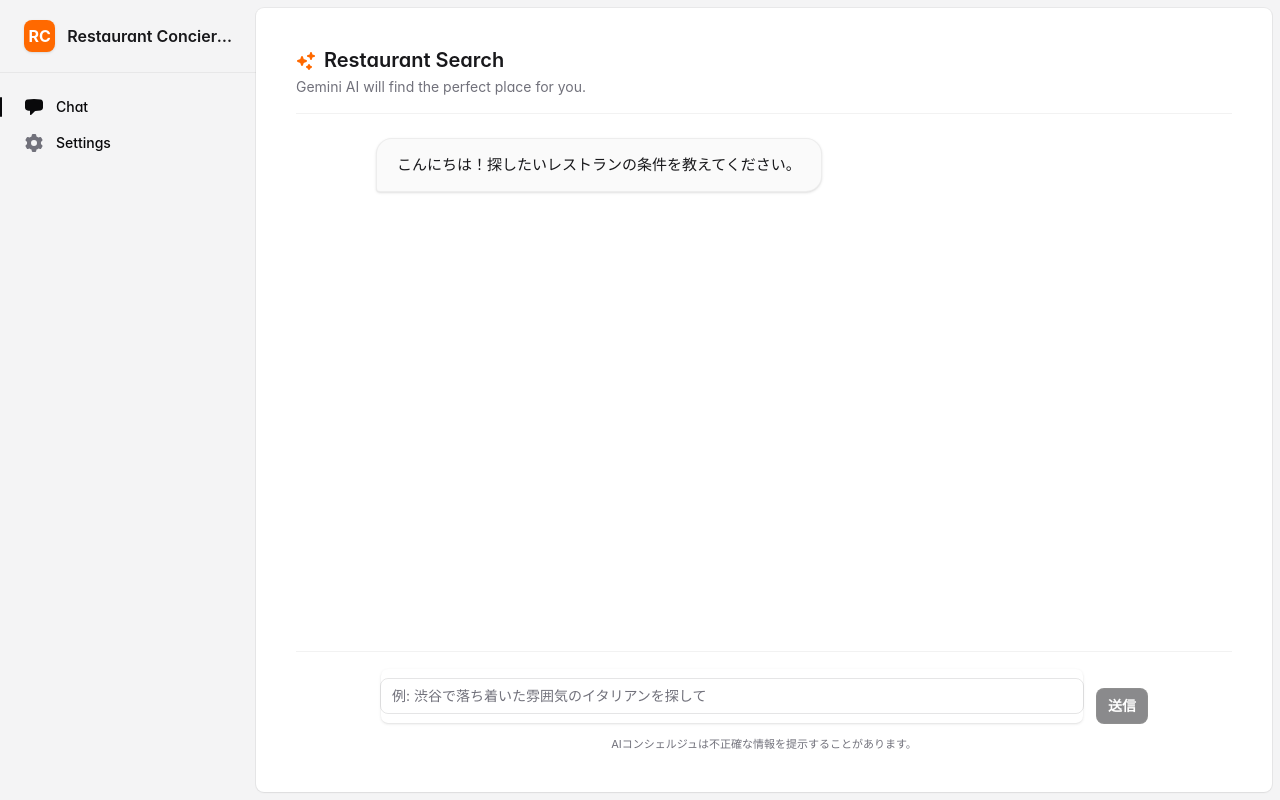
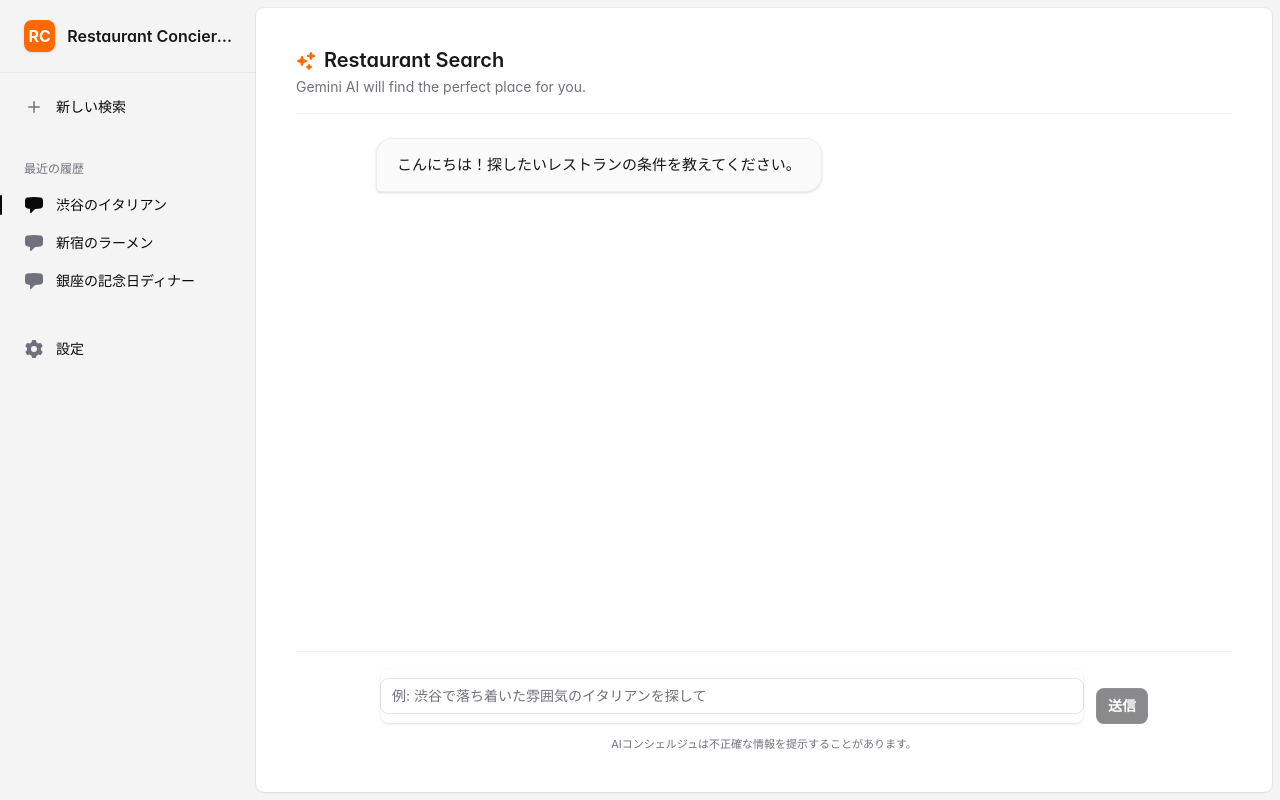
Before and after one commit to Riochin/gdgoc-2026-ice-cream-sandwich, a React (Vite) app in the folder frontend/: page / in a window 1280 px wide. Built offline with nearby package versions, Linux system fonts and the light colour scheme.

Commit message:
feat: add mock chat history to Sidebar

```diff
--- a/frontend/src/App.tsx
+++ b/frontend/src/App.tsx
@@ -3,9 +3,9 @@ import { useChat } from './hooks/useChat';
 import { Button } from './components/ui/button';
 import { Input } from './components/ui/input';
 import { SidebarLayout } from './components/ui/sidebar-layout';
-import { Sidebar, SidebarHeader, SidebarBody, SidebarItem, SidebarLabel } from './components/ui/sidebar';
+import { Sidebar, SidebarHeader, SidebarBody, SidebarItem, SidebarLabel, SidebarSection, SidebarHeading } from './components/ui/sidebar';
 import { Navbar, NavbarItem, NavbarSection, NavbarSpacer } from './components/ui/navbar';
-import { ChatBubbleLeftIcon, Cog6ToothIcon, SparklesIcon } from '@heroicons/react/20/solid';
+import { Cog6ToothIcon, SparklesIcon, PlusIcon, ChatBubbleLeftIcon } from '@heroicons/react/20/solid';
 
 export default function App() {
   const { messages, isLoading, error, sendMessage } = useChat();
@@ -49,14 +49,35 @@ export default function App() {
         </div>
       </SidebarHeader>
       <SidebarBody>
-        <SidebarItem current href="/">
-          <ChatBubbleLeftIcon />
-          <SidebarLabel>Chat</SidebarLabel>
-        </SidebarItem>
-        <SidebarItem href="#">
-          <Cog6ToothIcon />
-          <SidebarLabel>Settings</SidebarLabel>
-        </SidebarItem>
+        <SidebarSection>
+          <SidebarItem href="#">
+            <PlusIcon />
+            <SidebarLabel>新しい検索</SidebarLabel>
+          </SidebarItem>
+        </SidebarSection>
+
+        <SidebarSection>
+          <SidebarHeading>最近の履歴</SidebarHeading>
+          <SidebarItem current href="#">
+            <ChatBubbleLeftIcon />
+            <SidebarLabel>渋谷のイタリアン</SidebarLabel>
+          </SidebarItem>
+          <SidebarItem href="#">
+            <ChatBubbleLeftIcon />
+            <SidebarLabel>新宿のラーメン</SidebarLabel>
+          </SidebarItem>
+          <SidebarItem href="#">
+            <ChatBubbleLeftIcon />
+            <SidebarLabel>銀座の記念日ディナー</SidebarLabel>
+          </SidebarItem>
+        </SidebarSection>
+
+        <SidebarSection className="mt-auto">
+          <SidebarItem href="#">
+            <Cog6ToothIcon />
+            <SidebarLabel>設定</SidebarLabel>
+          </SidebarItem>
+        </SidebarSection>
       </SidebarBody>
     </Sidebar>
   );
```
